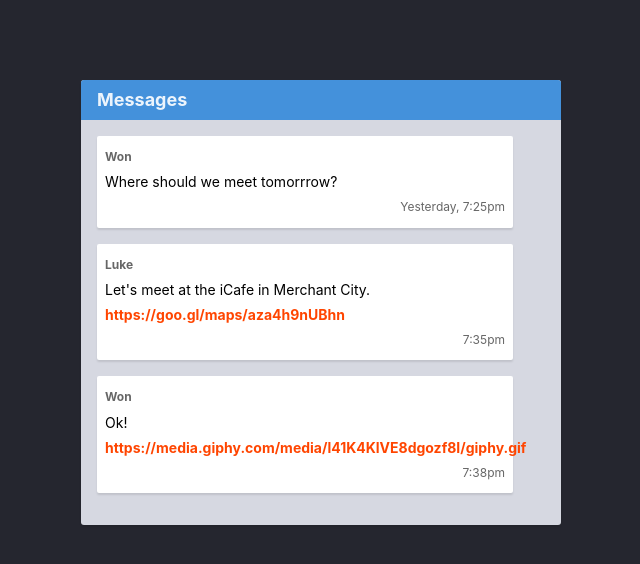
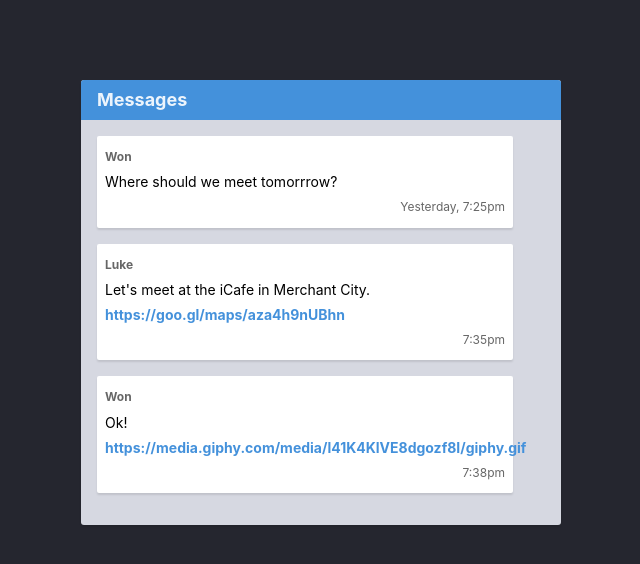
Before and after one commit to khaleds961/Get_Codi_Course, a website: page week-3/28-git-conflict/index.html in a window 1280 px wide. Shown: the whole page, without its empty margins (319-959 px from the left). Drawn offline with Linux system fonts and the light colour scheme.

Commit message:
change master color

```diff
--- a/week-3/28-git-conflict/styles.css
+++ b/week-3/28-git-conflict/styles.css
@@ -1,6 +1,6 @@
 /* Add your own CSS code below */
 .link {
-  color: orangered;
+  color: #4491db;
   font-weight: 700;
   text-decoration: none;
 }
```
